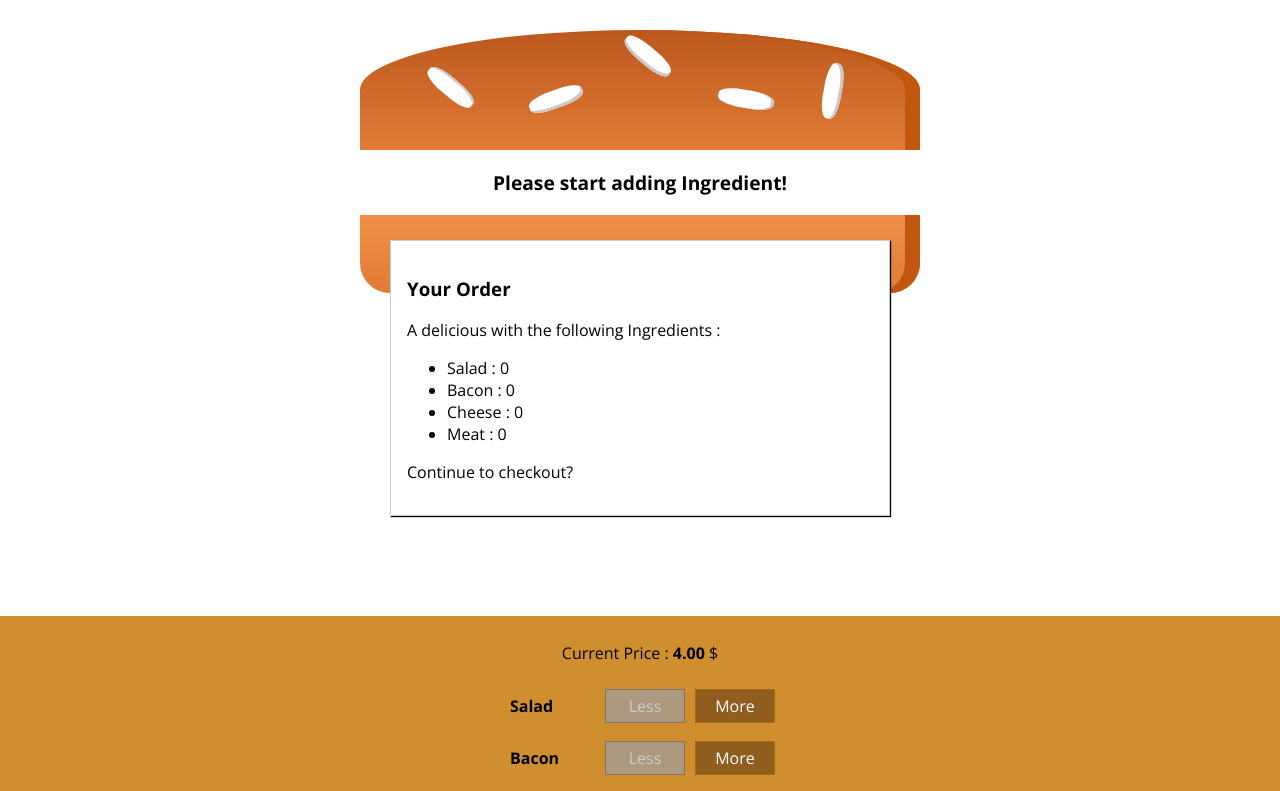
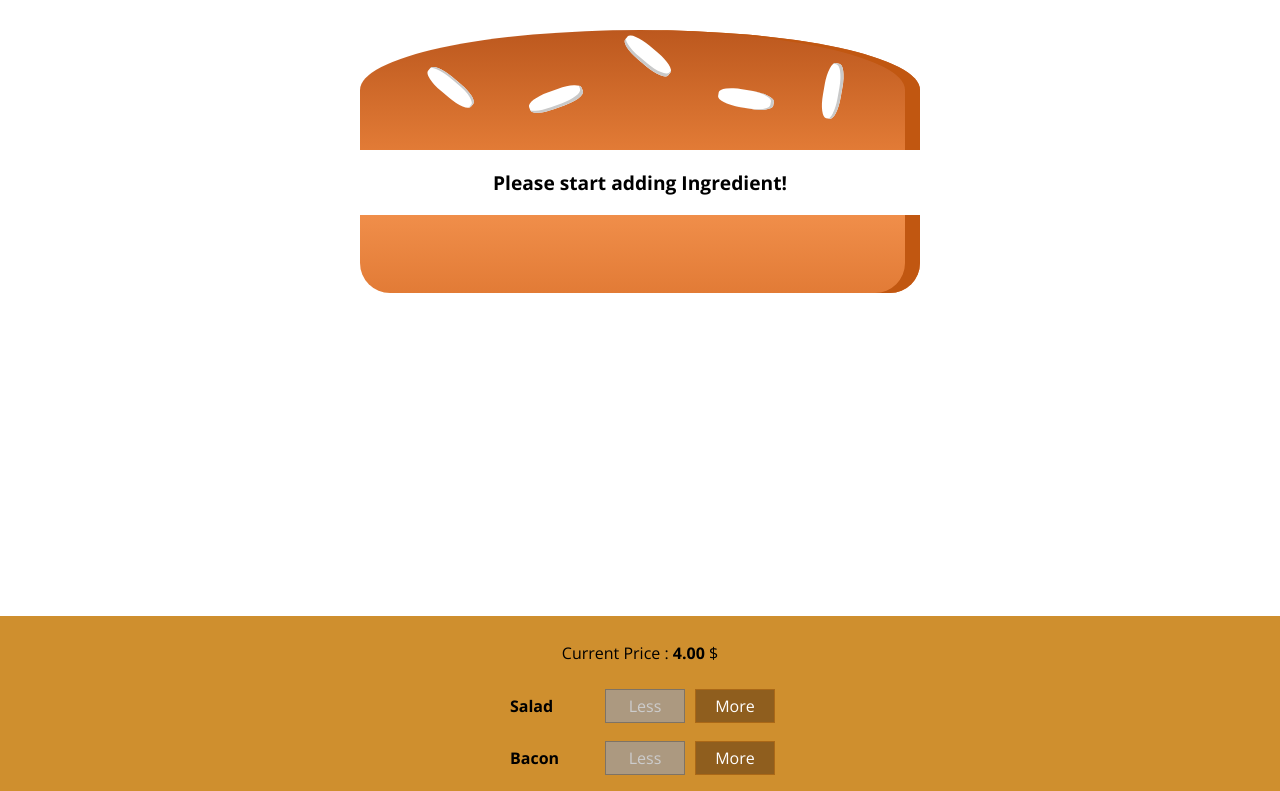
Before and after one commit to Mighty-Fellow/React-Practice, a React app in the folder burger-builder/: page / in a window 1280 px wide. Shown: the top 791 px of the page. Built offline with nearby package versions, Linux system fonts and the light colour scheme.

Commit message:
Showing & Hiding the Modal (with Animation!)👨‍👦✌

```diff
--- a/burger-builder/src/components/Burger/BuildControls/BuildControls.js
+++ b/burger-builder/src/components/Burger/BuildControls/BuildControls.js
@@ -22,7 +22,8 @@ const buildControls = (props) => (
                 disabled={props.disabled[ctrl.type]}/>
         ))}
         <button className={classes.OrderButton}
-        disabled={!props.purchaseable}>ORDER NOW</button>
+        disabled={!props.purchaseable}
+        onClick={props.ordered}>ORDER NOW</button>
     </div>
 );
 export default buildControls;
--- a/burger-builder/src/components/Burger/OrderSummery/OrderSummery.js
+++ b/burger-builder/src/components/Burger/OrderSummery/OrderSummery.js
@@ -12,7 +12,7 @@ const orderSummery = (props) =>{
             <ul>
                 {ingredientSummary}
             </ul>
-            <p>Continue to checkout?</p>
+            <p>Continue to checkout ? </p>
         </Aux>
     )
 }
--- a/burger-builder/src/components/UI/Modal/Modal.js
+++ b/burger-builder/src/components/UI/Modal/Modal.js
@@ -1,7 +1,10 @@
 import React from 'react';
 import classes from './modal.css'
 const modal = (props) =>(
-    <div className={classes.Modal}>
+    <div className={classes.Modal} style={{
+        transform : props.show ? 'translateY(0)' : 'translateY(-100vh)',
+        opacity : props.show ? '1' : '0'
+    }}>
         {props.children}
     </div>
 )
--- a/burger-builder/src/containers/BurgerBuilder/BurgerBuilder.js
+++ b/burger-builder/src/containers/BurgerBuilder/BurgerBuilder.js
@@ -27,9 +27,13 @@ class BurgerBuilder extends Component {
             meat:0
         },
         totalPrice: 4,
-        purchaseable : false
+        purchaseable : false,
+        purchasing: false
     }
 
+    purchaseHandler =()=>{
+        this.setState({purchasing : true})
+    }
     updatePurchases (ingredients){
         const sum = Object.keys(ingredients).map(igKey=>{
             return ingredients[igKey]
@@ -84,7 +88,7 @@ class BurgerBuilder extends Component {
         return (
 
             <Aux>
-                <Modal>
+                <Modal show={this.state.purchasing}>
                     <OrderSummery ingredients = {this.state.ingredients}/>
                 </Modal>
                 <Burger ingredients={this.state.ingredients}/>
@@ -93,6 +97,7 @@ class BurgerBuilder extends Component {
                 ingredientRemoved = {this.removeIngredientHandler}
                 disabled={disabledInfo}
                 purchaseable={this.state.purchaseable}
+                ordered = {this.purchaseHandler}
                 price = {this.state.totalPrice}
                 />
             </Aux>
```
Also changed, not shown: burger-builder/src/containers/BurgerBuilder.css (added).
